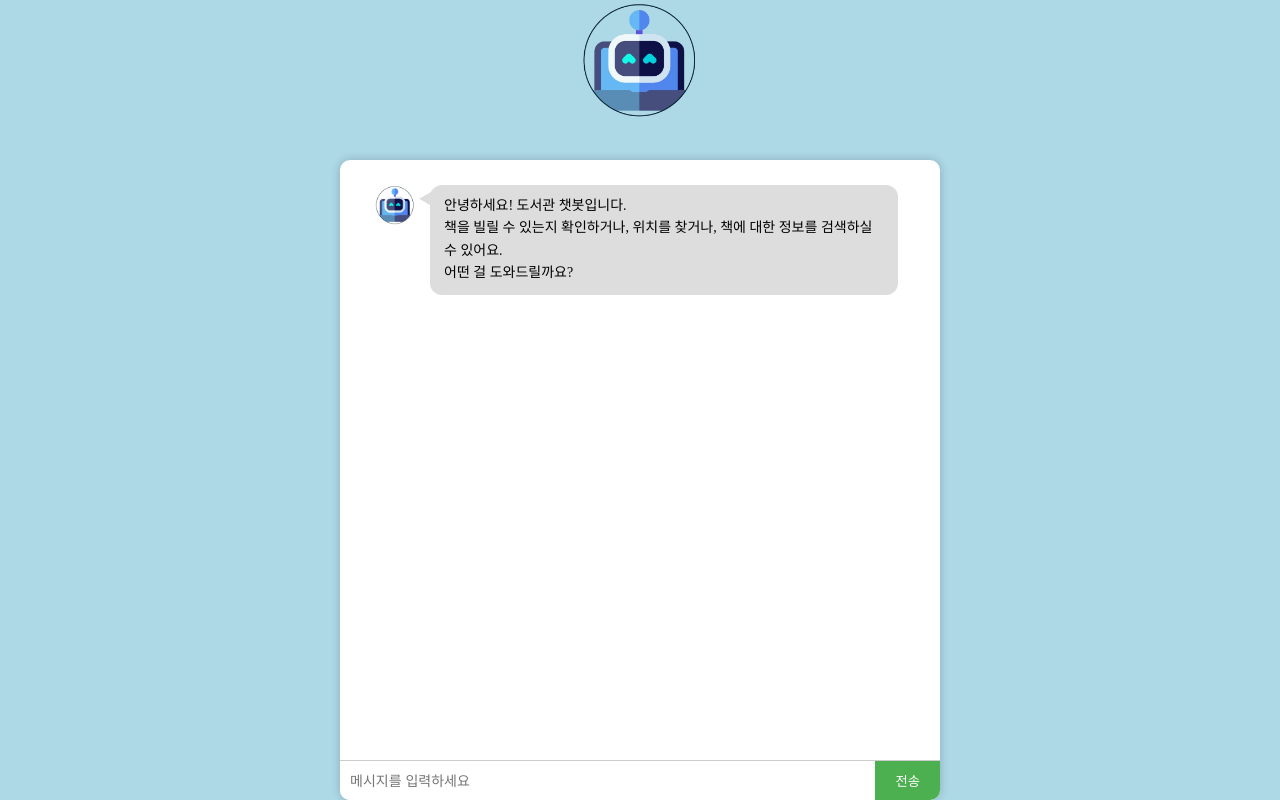
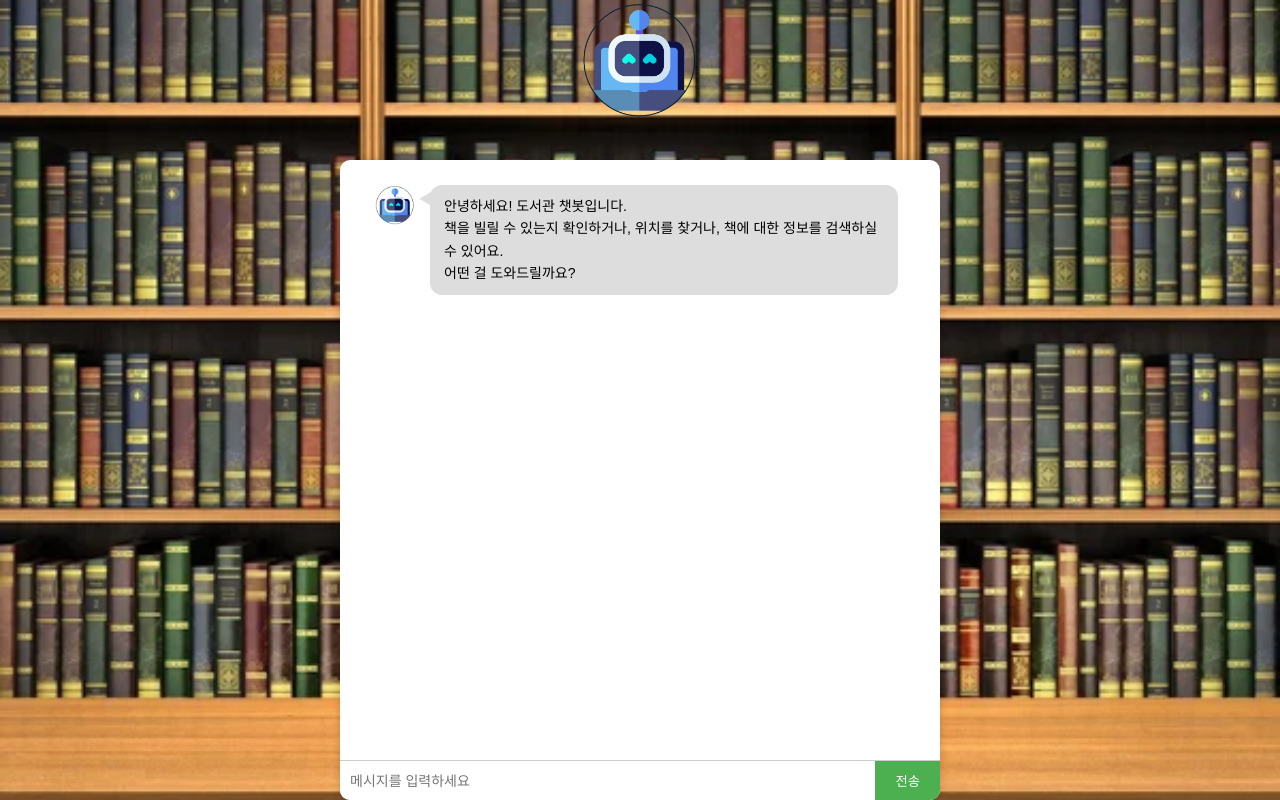
Before and after one commit to BBAAMM/Li-Ma, a website: page public/index.html in a window 1280 px wide. Drawn offline with Linux system fonts and the light colour scheme.

Commit message:
배경사진추거

```diff
--- a/public/script.js
+++ b/public/script.js
@@ -52,8 +52,11 @@ function addMessage(message, type) {
 function sendToAPI(userMessage) {
   fetch("https://asia-northeast3-li-ma-56446.cloudfunctions.net/api/books", { //  API 주소
     method: 'GET',
+// { 내가 보내는형태.
+//   "message": "책 대여 가능해?"
+// }
     // headers: {
-    //   'Content-Type': 'application/json'
+    //   'Content-Type': 'application/json' //내가 보내는형태 json
     // },
     // body: JSON.stringify({ message: userMessage })
   })
@@ -66,7 +69,11 @@ function sendToAPI(userMessage) {
   });
 }
 function handleAPIResponse(data) {
-  const botReply = data.reply || '챗봇 응답을 받아오지 못했습니다.';
+// { 서버 응답 예시.
+//   "text": "안녕하세요! 무엇을 도와드릴까요?",
+//   "status": "success"
+// }
+  const botReply = data.text || '챗봇 응답을 받아오지 못했습니다.';
   addMessage(botReply, 'ch1');
   chatArea.scrollTop = chatArea.scrollHeight;
 }
--- a/public/style.css
+++ b/public/style.css
@@ -1,27 +1,59 @@
-body {
+/* body {
   background-color: lightblue;
   height: 100vh;
   margin: 0;
 
   display: flex;
-  flex-direction: column;  /* ← 자식 요소들을 세로로 배치 */
-  align-items: center;      /* 가로 가운데 정렬 */
-  justify-content: start;   /* 세로 정렬: 위에서부터 */
-         /* 이미지와 상단 간격 */
+  flex-direction: column;
+  align-items: center;
+  justify-content: start;
+
+} */
+body {
+
+  background-image: url('images/background2.png');  /* 배경 이미지 경로 */
+  background-size: cover;              /* 비율 유지하면서 꽉 채움 */
+  background-repeat: no-repeat;        /* 반복 제거 */
+  background-position: center center;  /* 가운데 정렬 */
+  height: 100vh;                       /* 전체 높이 */
+  margin: 0;
+  font-family: Arial, sans-serif;
+
+  display: flex;
+  flex-direction: column;
+  align-items: center;
+  justify-content: start;
+
+
 }
+/* body {
+  background-image: url('images/background2.png');
+  background-size: cover;
+  background-repeat: no-repeat;
+  background-position: center center;
+  height: 100vh;
+  margin: 0;
+  font-family: Arial, sans-serif;
+
+  display: flex;
+  flex-direction: column;
+  align-items: center;
+  justify-content: start;
+} */
+
 
 .secretary {
   display: flex;
   justify-content: center;
   align-items: center;
-  margin-bottom: 10px; /* 대화창과의 간격 */
+  margin-bottom: 10px;
 }
 
 img {
   width: auto;
   height: 15vh;
   max-width: 100%;
-  object-fit: contain;  /* 비율 유지하며 이미지 짤림 방지 */
+  object-fit: contain;
 }
 .communication_box{
     flex-direction: column;
```
Also changed, not shown: public/index.html (+1 -0 lines), public/images/background.png (added), public/images/background2.png (added).
